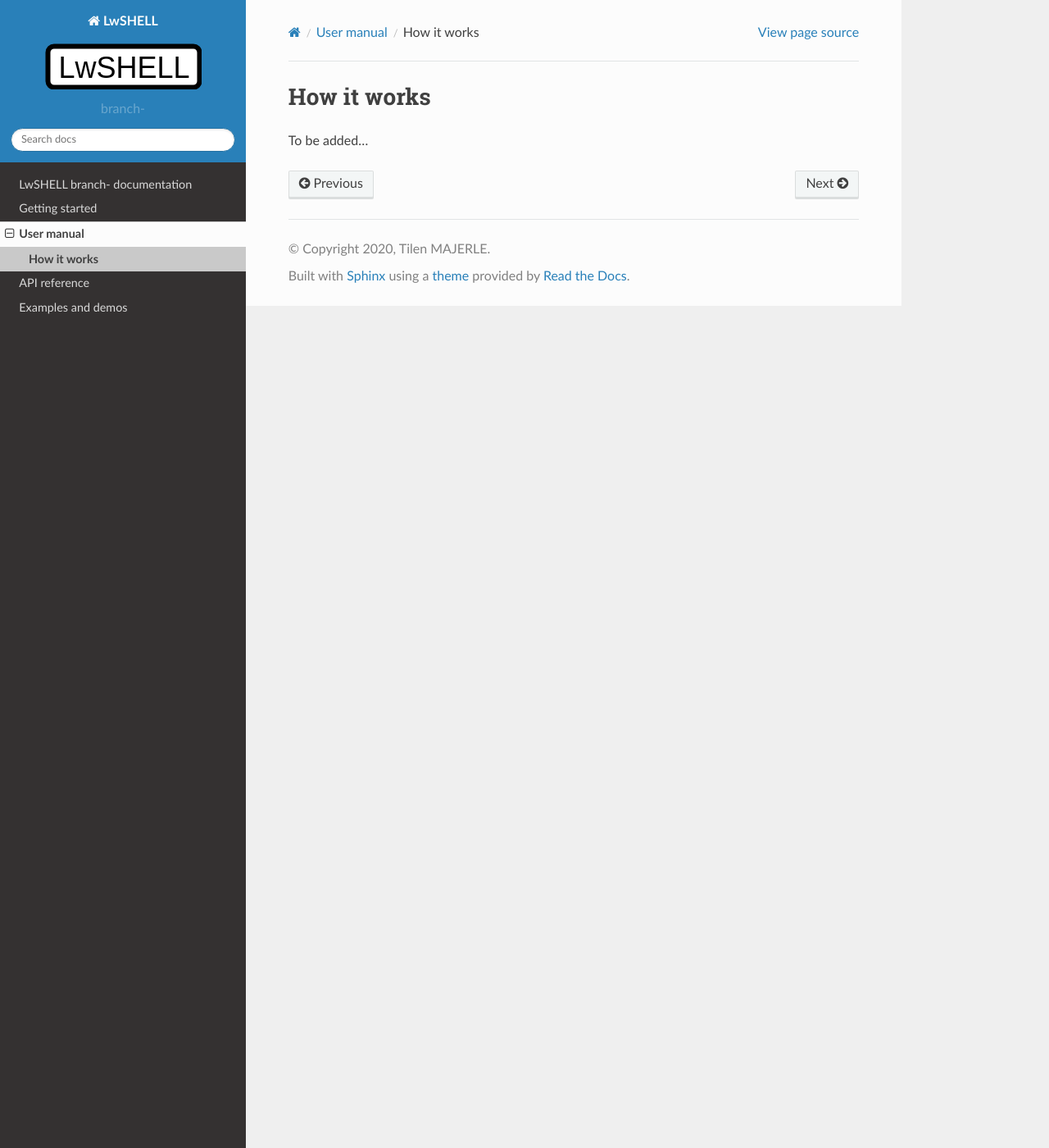
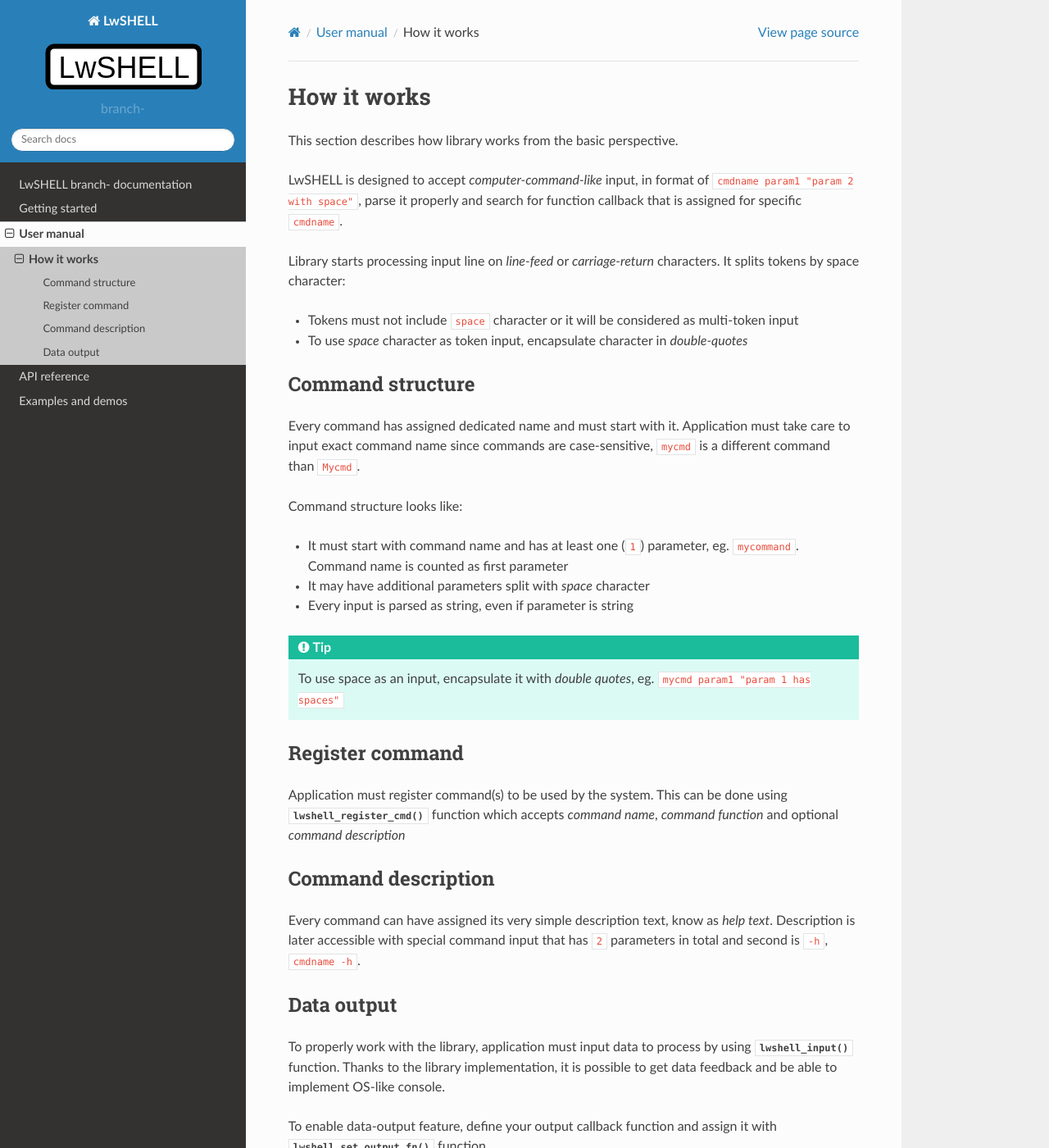
Before and after one commit to MaJerle/lwshell, a Sphinx documentation site: the page built from docs/user-manual/how-it-works.rst, in a window 1280 px wide and 1400 px high. Shown: the whole window at 82% size. Built offline with Sphinx 7.4.7 and the Read the Docs theme 2.0.0, drawn with Linux system fonts in a browser that asks for light colours; the version number could not be read and is left out; some of the changed text lies outside the part shown.

Commit message:
Add first docs

```diff
--- a/docs/get-started/index.rst
+++ b/docs/get-started/index.rst
@@ -97,7 +97,7 @@
 To verify proper library setup, minimal example has been prepared.
 Run it in your main application file to verify its proper execution
 
-.. literalinclude:: ../examples_src/example_minimal.c
+.. literalinclude:: ../../examples/example_minimal.c
     :language: c
     :linenos:
     :caption: Absolute minimum example
--- a/docs/user-manual/how-it-works.rst
+++ b/docs/user-manual/how-it-works.rst
@@ -3,7 +3,59 @@
 How it works
 ============
 
-To be added...
+This section describes how library works from the basic perspective.
+
+LwSHELL is designed to accept *computer-command-like* input, in format of ``cmdname param1 "param 2 with space"``,
+parse it properly and search for function callback that is assigned for specific ``cmdname``.
+
+Library starts processing input line on *line-feed* or *carriage-return* characters.
+It splits tokens by space character:
+
+* Tokens must not include ``space`` character or it will be considered as multi-token input
+* To use *space* character as token input, encapsulate character in *double-quotes*
+
+Command structure
+^^^^^^^^^^^^^^^^^
+
+Every command has assigned dedicated name and must start with it.
+Application must take care to input exact command name since commands are case-sensitive, ``mycmd`` is a different command than ``Mycmd``.
+
+Command structure looks like:
+
+* It must start with command name and has at least one (``1``) parameter, eg. ``mycommand``. Command name is counted as first parameter
+* It may have additional parameters split with *space* character
+* Every input is parsed as string, even if parameter is string
+
+.. tip::
+    To use space as an input, encapsulate it with *double quotes*, eg. ``mycmd param1 "param 1 has spaces"``
+
+Register command
+^^^^^^^^^^^^^^^^
+
+Application must register command(s) to be used by the system.
+This can be done using :cpp:func:`lwshell_register_cmd` function which accepts
+*command name*, *command function* and optional *command description*
+
+Command description
+^^^^^^^^^^^^^^^^^^^
+
+Every command can have assigned its very simple description text, know as *help text*.
+Description is later accessible with special command input that has ``2`` parameters in total and second is ``-h``, ``cmdname -h``.
+
+Data output
+^^^^^^^^^^^
+
+To properly work with the library, application must input data to process by using :cpp:func:`lwshell_input` function.
+Thanks to the library implementation, it is possible to get data feedback and be able to implement OS-like console.
+
+To enable data-output feature, define your output callback function and assign it with :cpp:func:`lwshell_set_output_fn` function.
+
+Data outputs works on:
+
+* Special characters for *carriage return* and *line-feed*
+* Special character *backspace* that returns set of characters to implement backspace-like event on your output
+* Actual input character printed back for user feedback
+* ``cmdname -h`` feature works to print simple help text
 
 .. toctree::
     :maxdepth: 2
```
Also changed, not shown: README.md (+2 -0 lines), docs/index.rst (+8 -6 lines), 6 other files.
